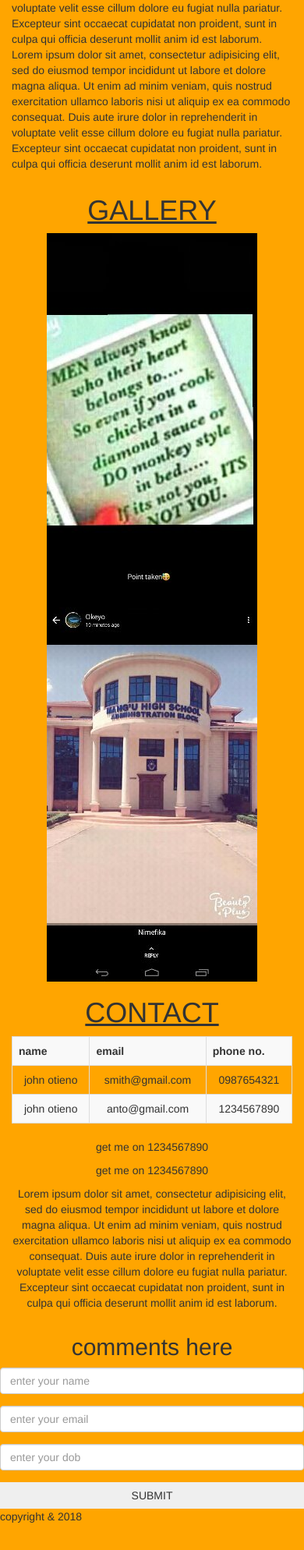
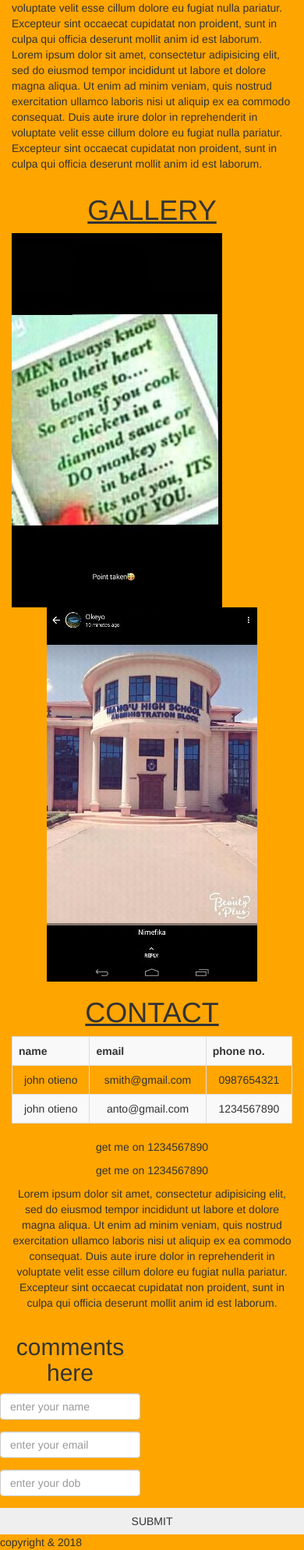
Before and after one commit to kenedyotieno/kenedyotieno.github.io, a plain HTML site: page index.html in a window 390 px wide. Shown: the part 1256-3244 px from the top of the page at 78% size. Before the commit the page ends 3211 px from the top, so only its background shows below. Drawn offline with Linux system fonts and the light colour scheme.

Commit message:
Update index.html

```diff
--- a/index.html
+++ b/index.html
@@ -123,7 +123,7 @@
 		</div>
 		<div class="row text-center">
 		<u><h1 id="gallery">GALLERY</h1></u>
-			<div class="col-sm-6">
+			<div class="col-sm-6 col-xs-6">
 			<img src="resources/3.jpg">
 			</div>
             <div>
@@ -162,7 +162,7 @@
 		</div>
 	</div>
 	<div class="row text-center">
-		<div class="col-sm-6 col-sm-3 text-center">
+		<div class="col-sm-6 col-xs-6 text-center">
 			<h2 class="text-center">comments here</h2>
 
 			<FORM>
```
